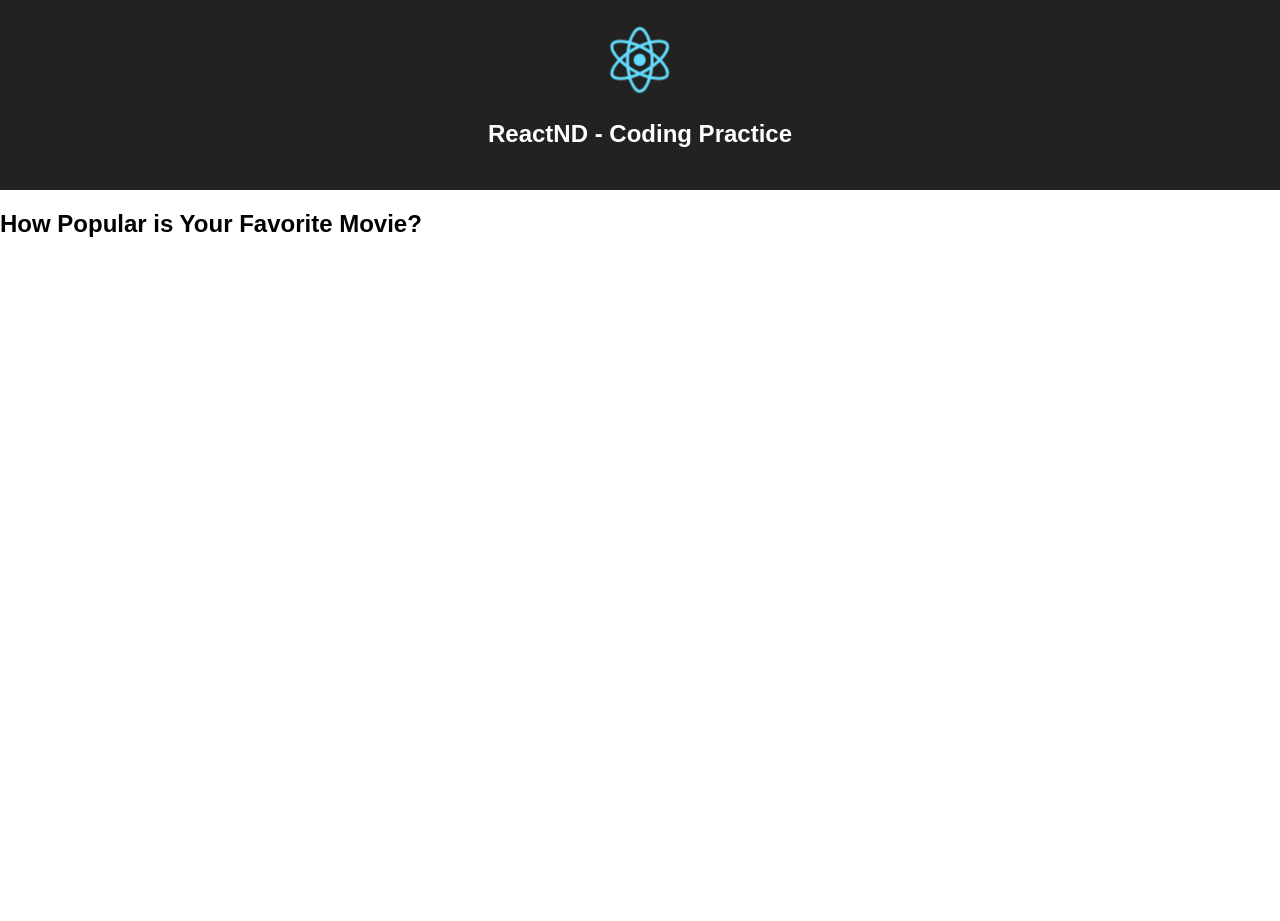
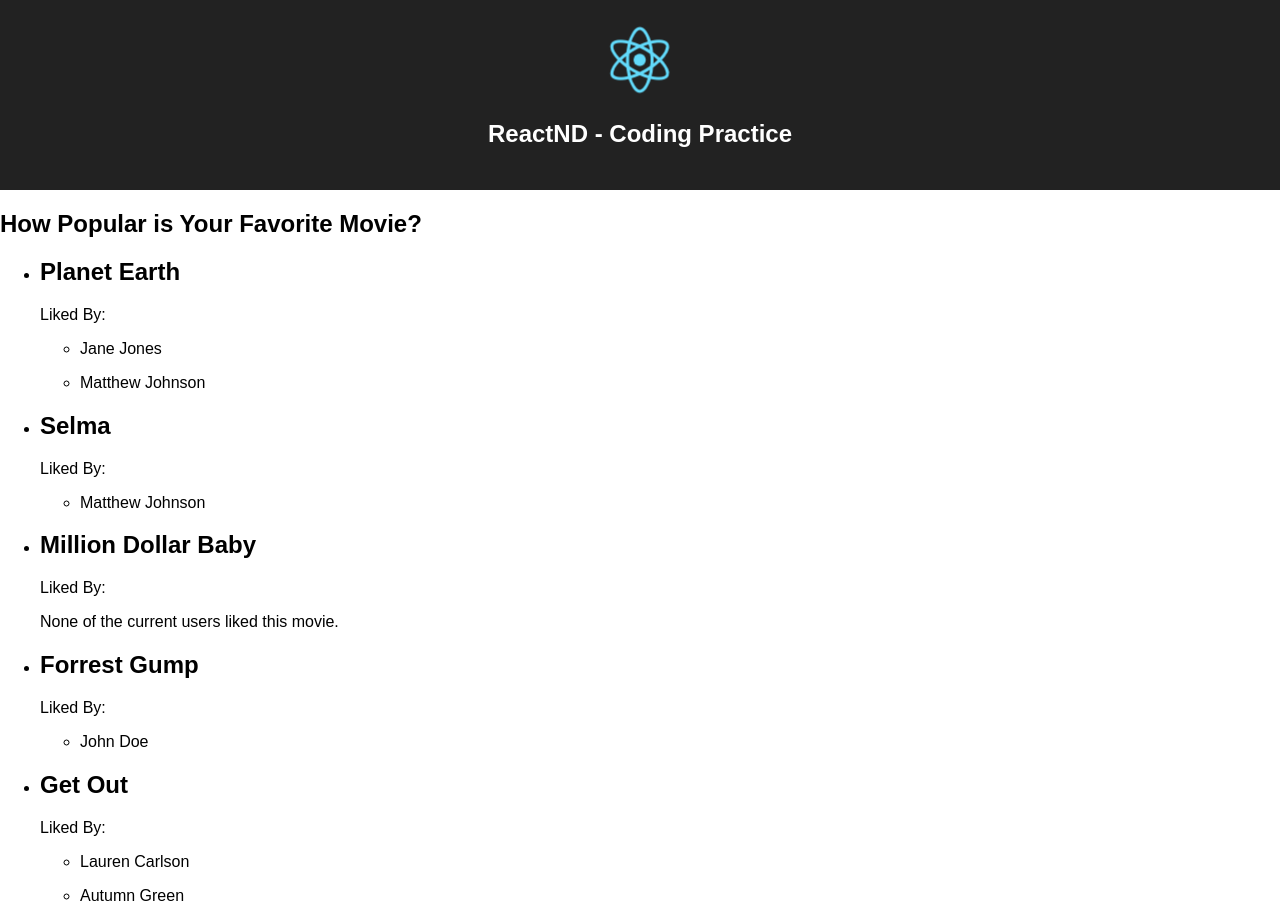
Before and after one commit to aarokan/React-2-3-StateManagement-PassingData2, a React (Create React App) app: page / in a window 1280 px wide. Before the commit the page ends 800 px from the top, so only its background shows below. Built offline with nearby package versions, Linux system fonts and the light colour scheme.

Commit message:
Create UserList component

```diff
--- a/src/Dashboard.js
+++ b/src/Dashboard.js
@@ -1,15 +1,26 @@
 import React, { Component } from 'react';
+import MovieCard from './MovieCard';
 
 class Dashboard extends Component {
   render() {
-     const {usersByMovie, movies, users} = this.props;
-     console.log('this.props', this.props);
-     console.log('usersByMovie', usersByMovie);
-     console.log('Movies', movies);
-     console.log('users', users);
+
+    const {usersByMovie, movies, users} = this.props;
+    console.log('this.props', this.props);
+    console.log('usersByMovie', usersByMovie);
+    console.log('Movies', movies);
+    console.log('users', users);
+
+    const movieCards = Object.keys(movies).map(id => (
+      	<MovieCard
+      	  key={id}
+		  users={users}
+  		  usersWhoLikedMovie={usersByMovie[id]}
+		  movieInfo={movies[id]}
+		  />
+      ))
 
     return (
-  		<ul></ul>
+  		<ul>{movieCards}</ul>
   	)
   }
 }
--- /dev/null
+++ b/src/MovieCard.js
@@ -0,0 +1,25 @@
+import React, { Component } from 'react';
+import UserList from './UserList';
+
+class MovieCard extends Component {
+  render() {
+    const {users, usersWhoLikedMovie, movieInfo} = this.props
+    console.log('MovieCard this.props', this.props);
+    console.log('usersWhoLikedMovie', usersWhoLikedMovie);
+    console.log('movieInfo', movieInfo);
+    return (
+      <li key={movieInfo.id}>
+		<h2>{movieInfo.name}</h2>
+		<p>Liked By:</p>
+
+		<UserList
+		  users={users}
+		  usersWhoLikedMovie={usersWhoLikedMovie}
+		/>
+
+      </li>
+       )
+  }
+}
+
+export default MovieCard;
--- /dev/null
+++ b/src/UserList.js
@@ -0,0 +1,24 @@
+import React, { Component } from 'react';
+
+class UserList extends Component {
+  render() {
+    const {users, usersWhoLikedMovie} = this.props;
+    console.log('userList this.props', this.props)
+
+    if (!usersWhoLikedMovie || usersWhoLikedMovie.length === 0) {
+      return <p>None of the current users liked this movie.</p>;
+    }
+
+    const listofItems = usersWhoLikedMovie.map(id => (
+      <li key={id}>
+        <p>{users[id].name}</p>
+	  </li>
+      ))
+
+    return (
+      <ul>{listofItems}</ul>
+      )
+  }
+}
+
+export default UserList;
```
